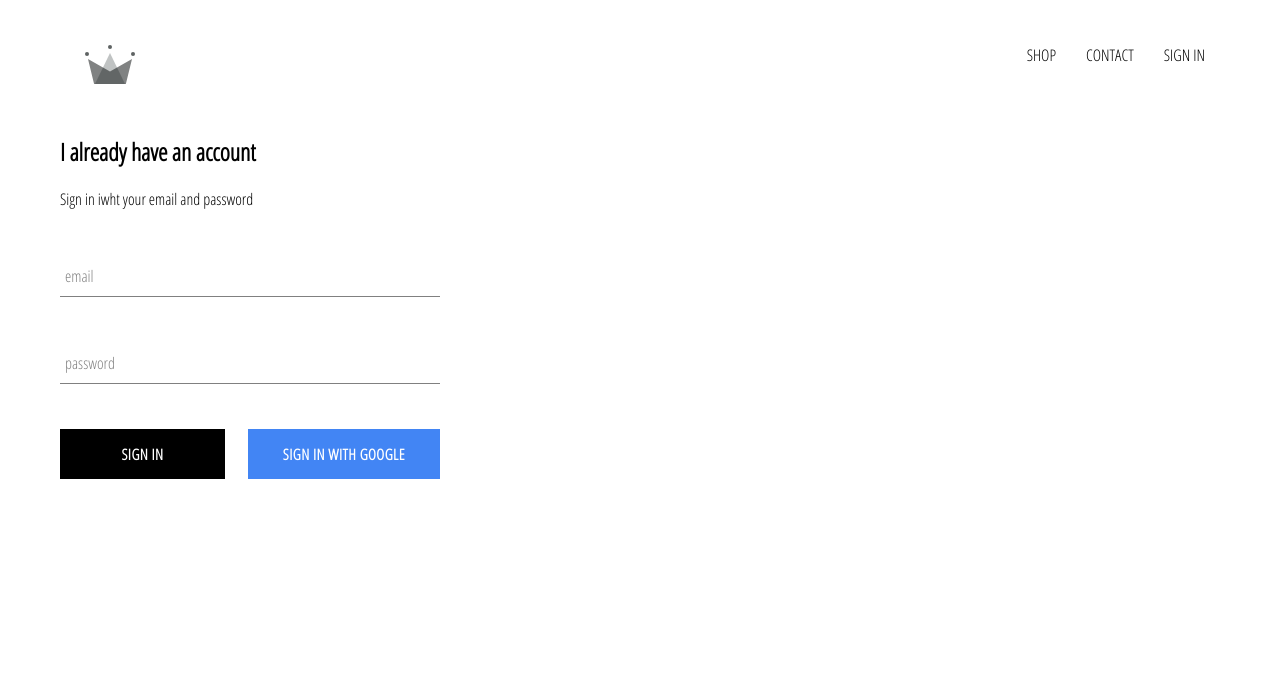
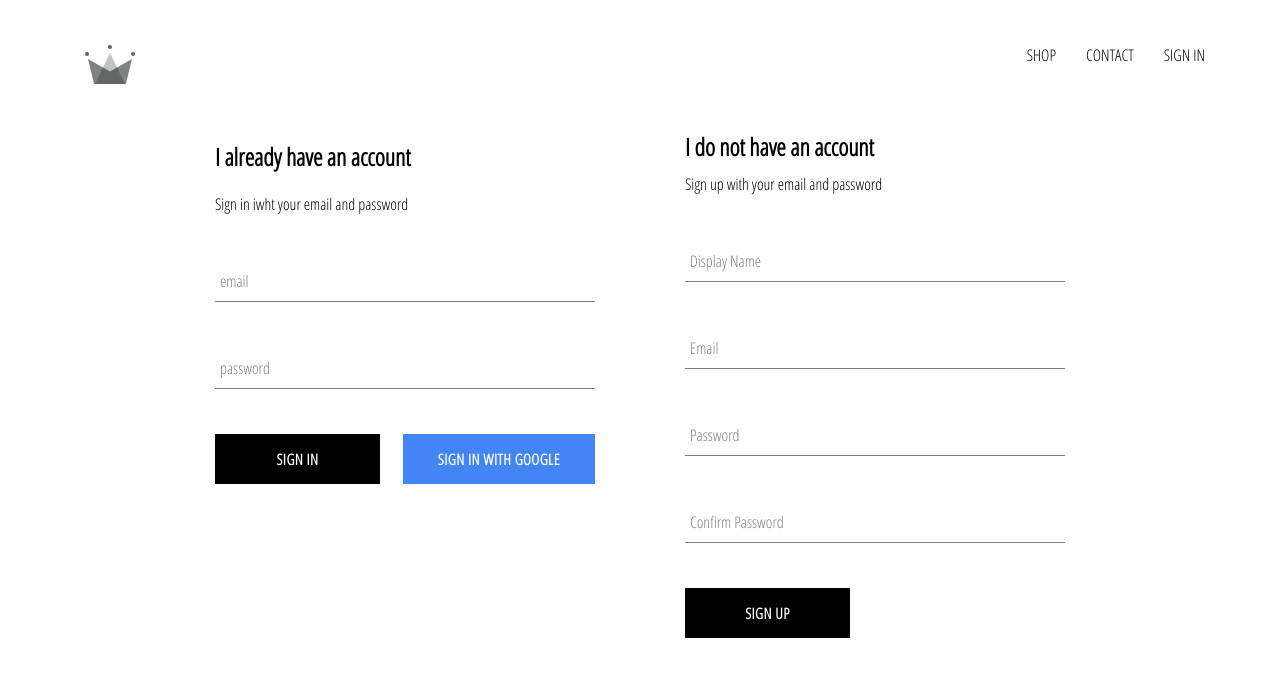
Before and after one commit to ray-w-code/clothing-shop, a React (Create React App) app: page /signin in a window 1280 px wide. Shown: the top 676 px of the page. Built offline with nearby package versions, Linux system fonts and the light colour scheme; no server answers.

Commit message:
implemented firebase utils, included ability to store authenticated users

```diff
--- a/src/App.js
+++ b/src/App.js
@@ -4,7 +4,7 @@
 import Header from './components/header/header.component';
 import ShopPage from './pages/shop/shop.component'
 import SignInAndSignUpPage from './pages/sign-in-and-sign-up/sign-in-and-sign-up.component';
-import { auth } from './firebase/firebase.utils';
+import { auth, createUserProfileDocument } from './firebase/firebase.utils';
 
 import "./App.css";
 
@@ -20,9 +20,21 @@
 
 
   componentDidMount() {
-    this.unsubscribeFromAuth = auth.onAuthStateChanged(user => {
-      this.setState({currentUser: user});
-      console.log(user)
+    this.unsubscribeFromAuth = auth.onAuthStateChanged( async userAuth => {
+      if(userAuth) {
+        const userRef = await createUserProfileDocument(userAuth);
+        userRef.onSnapshot(snapShot =>{
+          this.setState({
+            currentUser: {
+              id: snapShot.id,
+              ...snapShot.data()
+            }}, ()=>{
+              console.log('test state', this.state)
+            })
+
+        })
+      }
+      this.setState({currentUser: userAuth});
 
     })
   }
--- /dev/null
+++ b/src/components/sign-up/sign-up.component.jsx
@@ -0,0 +1,92 @@
+import React from "react";
+import FormInput from "../form-input/form-input.component";
+import CustomButton from "../custom-button/custom-button.component";
+import { auth, createUserProfileDocument } from "../../firebase/firebase.utils";
+import "./sign-up.styles.scss";
+
+class SignUp extends React.Component {
+  constructor() {
+    super();
+    this.state = {
+      displayName: "",
+      email: "",
+      password: "",
+      confirmPassword: "",
+    };
+  }
+
+  handleSubmit = async (event) => {
+    event.preventDefault();
+    const { displayName, email, password, confirmPassword } = this.state;
+    if (password !== confirmPassword) {
+      alert("password don't match");
+      return;
+    }
+    try {
+      const { user } = await auth.createUserWithEmailAndPassword(
+        email,
+        password
+      );
+      await createUserProfileDocument(user, { displayName });
+      this.setState({
+        displayName: "",
+        email: "",
+        password: "",
+        confirmPassword: "",
+      });
+    } catch (error) {
+      console.log(error);
+    }
+  };
+
+  handleChange = (event) => {
+      const { name, value} = event.target;
+      this.setState({[name]: value});
+  };
+
+  render() {
+    const { displayName, email, password, confirmPassword } = this.state;
+    return (
+      <div className="sign-up">
+        <h2 className="title">I do not have an account</h2>
+        <span>Sign up with your email and password</span>
+        <form className="sign-up-form" onSubmit={this.handleSubmit}>
+          <FormInput
+            type="text"
+            name="displayName"
+            value={displayName}
+            onChange={this.handleChange}
+            label="Display Name"
+            required
+          ></FormInput>
+          <FormInput
+            type="email"
+            name="email"
+            value={email}
+            onChange={this.handleChange}
+            label="Email"
+            required
+          ></FormInput>
+          <FormInput
+            type="password"
+            name="password"
+            value={password}
+            onChange={this.handleChange}
+            label="Password"
+            required
+          ></FormInput>
+          <FormInput
+            type="password"
+            name="confirmPassword"
+            value={confirmPassword}
+            onChange={this.handleChange}
+            label="Confirm Password"
+            required
+          ></FormInput>
+          <CustomButton type="submit">Sign Up</CustomButton>
+        </form>
+      </div>
+    );
+  }
+}
+export default SignUp;
--- /dev/null
+++ b/src/components/sign-up/sign-up.styles.scss
@@ -0,0 +1,10 @@
+.sign-up {
+    display: flex;
+    flex-direction: column;
+    width: 380px;
+
+    .title {
+     margin: 10px 0;
+    }
+
+}
--- a/src/firebase/firebase.utils.js
+++ b/src/firebase/firebase.utils.js
@@ -13,6 +13,29 @@
     measurementId: "G-2JFHRLTFZL"
   }
 
+  export const createUserProfileDocument = async (userAuth, addtionalData) =>{
+    if(!userAuth) return;
+    const userRef = firestore.doc(`/users/${userAuth.uid}`)
+    const snapShot = await userRef.get();
+    console.log("snapShot:", snapShot)
+
+    if(!snapShot.exists){
+      const {displayName, email} = userAuth;
+      const createdAt  = new Date();
+      try{
+        await userRef.set({
+          displayName,
+          email,
+          createdAt,
+          ...addtionalData
+        })
+      } catch (error){
+        console.log('error creating user', error.message)
+      }
+    }
+    return userRef;
+  }
+
   firebase.initializeApp(config);
   export const auth = firebase.auth();
   export const firestore = firebase.firestore();
--- a/src/pages/sign-in-and-sign-up/sign-in-and-sign-up.component.jsx
+++ b/src/pages/sign-in-and-sign-up/sign-in-and-sign-up.component.jsx
@@ -1,10 +1,12 @@
 import React from 'react';
 import './sign-in-and-sign-up.styles.scss';
-import SignIn from '../../components/sign-in/sign-in.component'
+import SignIn from '../../components/sign-in/sign-in.component';
+import SignUp from '../../components/sign-up/sign-up.component';
 
 const SignInAndSignUpPage = () =>(
     <div className='sign-in-and-sign-up'><SignIn/>
+<SignUp/>
+    </div>
 
-    </div>
 )
 export default SignInAndSignUpPage;
--- a/src/pages/sign-in-and-sign-up/sign-in-and-sign-up.styles.scss
+++ b/src/pages/sign-in-and-sign-up/sign-in-and-sign-up.styles.scss
@@ -0,0 +1,6 @@
+.sign-in-and-sign-up {
+    width: 850px;
+    display: flex;
+    justify-content: space-between;
+    margin: 30px auto;
+}
```
Also changed, not shown: src/firebase/test.js (added, +11 -0 lines).
